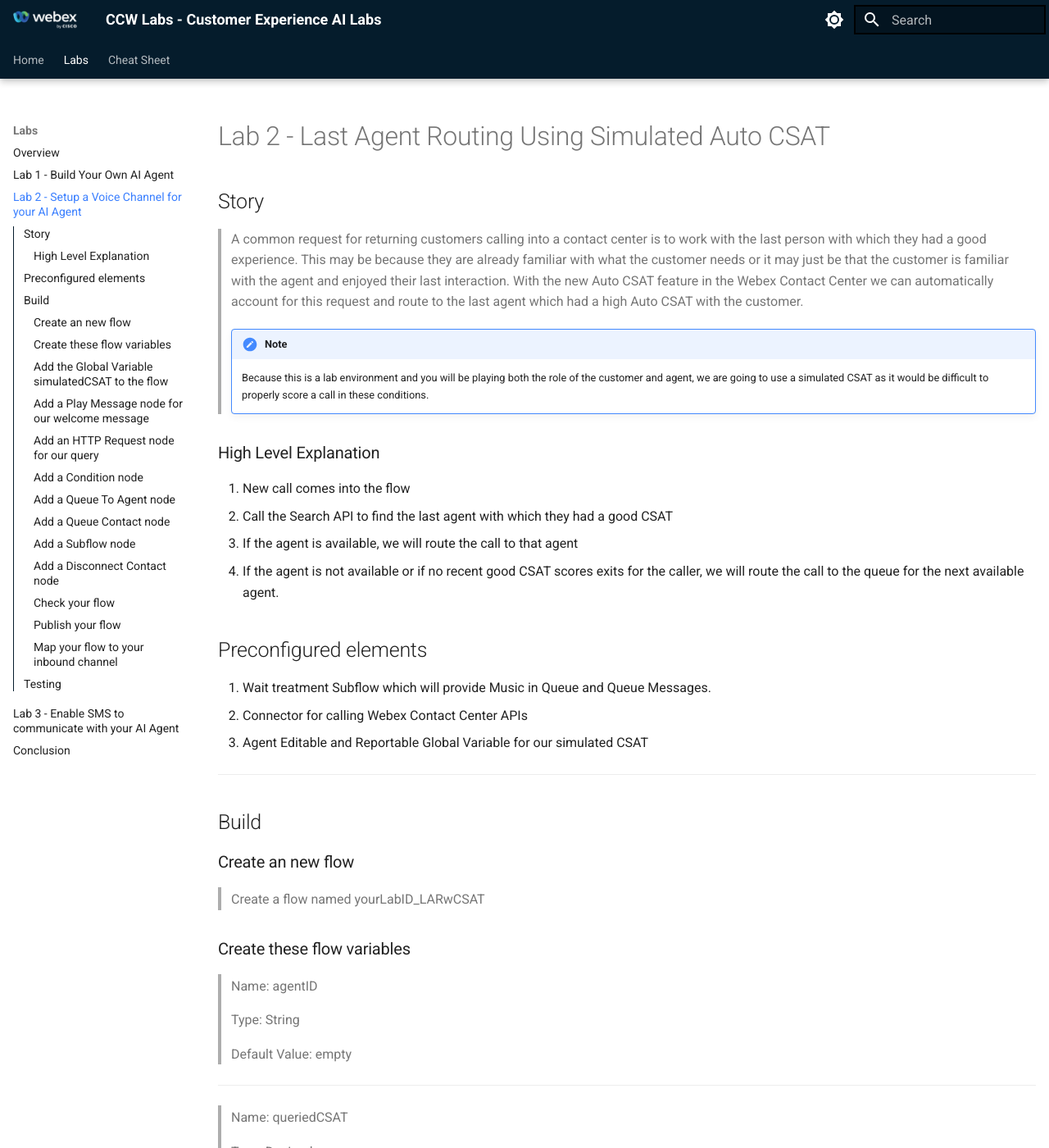
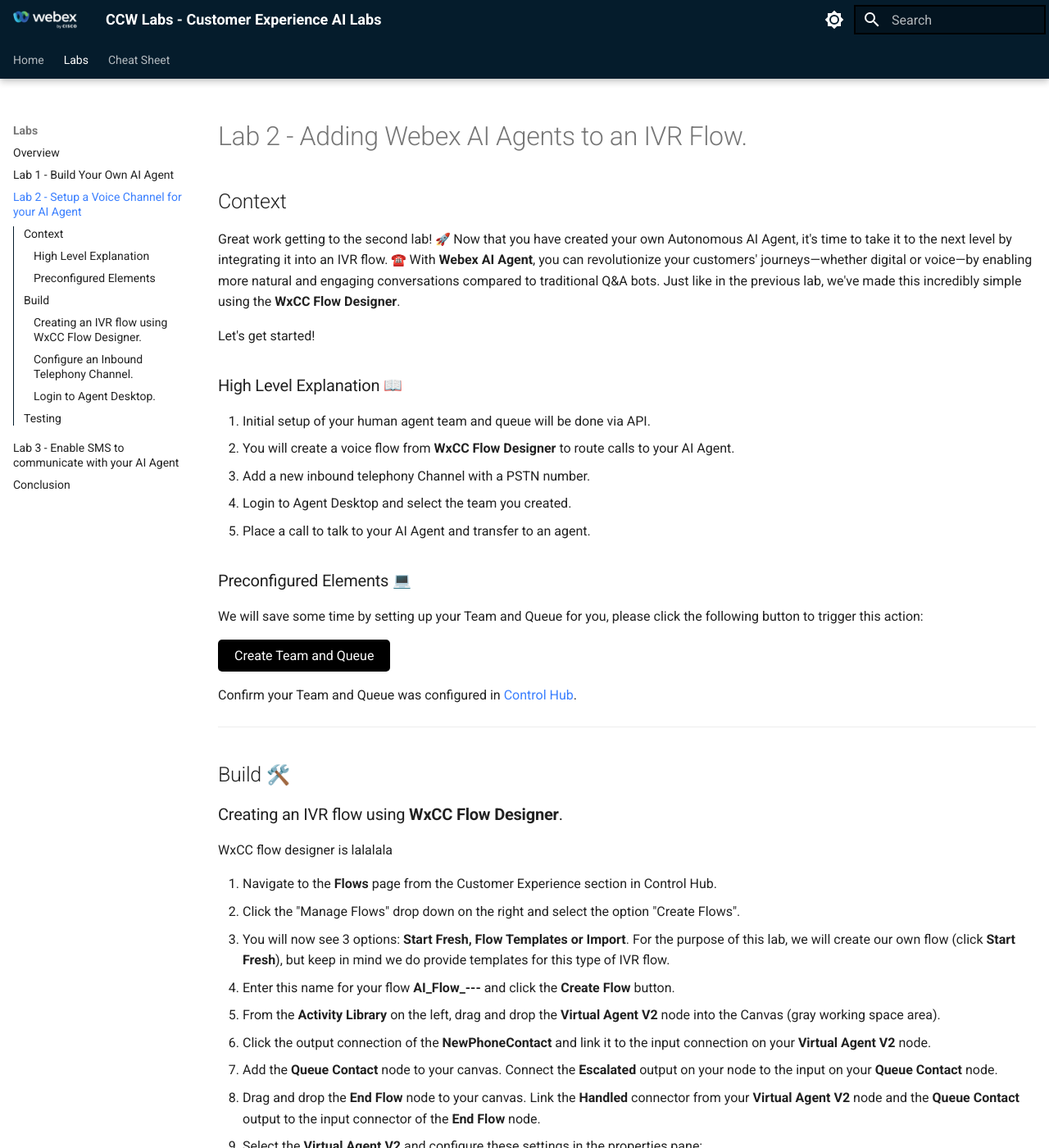
Before and after one commit to ctg-tme/CX-Labs, an MkDocs documentation site: the page built from docs/lab2_AIAgentVoiceFlow.md, in a window 1280 px wide and 1400 px high. Shown: the whole window at 82% size. Built offline with MkDocs 1.6.1 and Material for MkDocs 9.7.7, drawn with Linux system fonts in a browser that asks for light colours; emoji names are drawn with the system emoji font; some of the changed text lies outside the part shown.

Commit message:
Lab 2 Instructions

````diff
--- a/docs/js/attendee-id.js
+++ b/docs/js/attendee-id.js
@@ -34,14 +34,14 @@
 
     // Keep generating until we find a unique ID
     do {
-        attendeeId = Math.floor(100 + Math.random() * 900);
+        attendeeId = Math.floor(1000 + Math.random() * 9000);
     } while (usedIds.has(attendeeId));
 
     // Add the generated ID to the set
     usedIds.add(attendeeId);
 
     // If more than 300 IDs are generated, reset the set to allow repeats
-    if (usedIds.size > 300) {
+    if (usedIds.size > 2000) {
         usedIds.clear(); // Clear the set to allow duplicates after 50 IDs
     }
 
@@ -63,3 +63,52 @@
     console.log('Soft navigation detected!');
     checkAndUpdateAttendeeId();
 });
+
+
+function createInitialSetup() {
+        // Retrieve the attendeeId from localStorage
+    const attendeeId = localStorage.getItem('attendeeId');
+
+    // Check if attendeeId exists
+    if (!attendeeId) {
+        alert("Error: Attendee ID is missing. Please generate it first.");
+        console.error("Error: Attendee ID is missing.");
+        return;
+    }
+    // Define the webhook URL
+    const webhookUrl = "https://hooks.us.webexconnect.io/events/BUUTVA1U9R";
+
+    // Define the payload
+    const payload = {
+        attendee_id: attendeeId // Add your attendee_id here if needed
+    };
+
+    // Make the POST request using fetch
+    fetch(webhookUrl, {
+        method: "POST", // HTTP method
+        headers: {
+            "Content-Type": "application/json" // Specify JSON content type
+        },
+        body: JSON.stringify(payload) // Convert payload to JSON string
+    })
+    .then(response => {
+        const messageElement = document.getElementById('setup-message');
+        if (response.ok) {
+            // If the request was successful
+            console.log("Webhook triggered successfully");
+            messageElement.style.color = 'green'; // Set message color to green for success
+            messageElement.textContent = "Setup successfully created!";
+        } else {
+            // If the request failed
+            console.error("Error triggering webhook:", response.statusText);
+            alert("Error triggering webhook: " + response.statusText);
+            messageElement.style.color = 'red'; // Set message color to red for errors
+            messageElement.textContent = "Error: " + response.statusText;
+        }
+    })
+    .catch(error => {
+        // Handle any network or unexpected errors
+        console.error("Request failed:", error);
+        alert("Request failed: " + error.message);
+    });
+}
--- a/docs/lab1_BuildYourOwnAIAgent.md
+++ b/docs/lab1_BuildYourOwnAIAgent.md
@@ -92,7 +92,7 @@
       > | :--------:       | :-------:| :----: | :---------:  |
       > | name             | string   |    -   | Customer name |
       > | phone_number     | Phone    | **Use default regex**| A valid phone number with country code.
-    16. In the **Webex Connect Flow Builder Fulfillment** section, select the **CCW_Admin_Flows** service and the flow **generate_OTP**. Save your changes.
+    16. In the **Webex Connect Flow Builder Fulfillment** section, select the **CCW_Admin_Flows** service and the flow **generate_OTP**. Click the "Add" button.
     14. click the **New action** button again, and proceed to name the action **validate_OTP**, add a description and select the action scope option called **Slot filling and fulfillment**.
     15. Create new input entities for the data required to authenticate, these are the details for each entity:
     <br>
@@ -101,7 +101,7 @@
       >| otp              | string   |    -   | The 6 digit OTP given by the customer |
       >| phone_number     | Phone    | **Use default regex**| A valid phone number with country code. |
       >| transaction      | string   |    -   | transid received in the authenticate_generate_OTP response. Do not ask the user for this |
-    16. In the **Webex Connect Flow Builder Fulfillment** section, select the **CCW_Admin_Flows** service and the flow **validate_OTP**. Save your changes.
+    16. In the **Webex Connect Flow Builder Fulfillment** section, select the **CCW_Admin_Flows** service and the flow **validate_OTP**. Click the "Add" button.
     17. You are ready to test your AI Agent.
     <br>
     <br>
--- a/docs/lab2_AIAgentVoiceFlow.md
+++ b/docs/lab2_AIAgentVoiceFlow.md
@@ -1,303 +1,88 @@
-# Lab 2 - Last Agent Routing Using Simulated Auto CSAT
+# Lab 2 - Adding Webex AI Agents to an IVR Flow.
 
-## Story
-> A common request for returning customers calling into a contact center is to work with the last person with which they had a good experience.  This may be because they are already familiar with what the customer needs or it may just be that the customer is familiar with the agent and enjoyed their last interaction. With the new Auto CSAT feature in the Webex Contact Center we can automatically account for this request and route to the last agent which had a high Auto CSAT with the customer.
-> !!! Note
-      Because this is a lab environment and you will be playing both the role of the customer and agent, we are going to use a simulated CSAT as it would be difficult to properly score a call in these conditions.
+## Context
+
+Great work getting to the second lab! :rocket: Now that you have created your own Autonomous AI Agent, it's time to take it to the next level by integrating it into an IVR flow. :telephone:  With **Webex AI Agent**, you can revolutionize your customers' journeys—whether digital or voice—by enabling more natural and engaging conversations compared to traditional Q&A bots. Just like in the previous lab, we've made this incredibly simple using the **WxCC Flow Designer**.
+
+Let's get started!
 
 
-### High Level Explanation
-1. New call comes into the flow
-2. Call the Search API to find the last agent with which they had a good CSAT
-3. If the agent is available, we will route the call to that agent
-4. If the agent is not available or if no recent good CSAT scores exits for the caller, we will route the call to the queue for the next available agent.
+### High Level Explanation :open_book:
+1. Initial setup of your human agent team and queue will be done via API.
+2. You will create a voice flow from **WxCC Flow Designer** to route calls to your AI Agent.
+3. Add a new inbound telephony Channel with a PSTN number.
+5. Login to Agent Desktop and select the team you created.
+6. Place a call to talk to your AI Agent and transfer to an agent.
 
 
-## Preconfigured elements
-1. Wait treatment Subflow which will provide Music in Queue and Queue Messages.
-2. Connector for calling Webex Contact Center APIs
-3. Agent Editable and Reportable Global Variable for our simulated CSAT
+### Preconfigured Elements :computer:
+
+We will save some time by setting up your Team and Queue for you, please click the following button to trigger this action:
+
+<button onclick="createInitialSetup()">Create Team and Queue</button>
+<span id="setup-message" style="margin-left: 10px; color: green;"></span>
+
+Confirm your Team and Queue was configured in [Control Hub](https://admin.webex.com){:target="_blank"}.
 
 ---
 
-## Build
-### Create an new flow
+## Build :hammer_and_wrench:
 
-> Create a flow named <copy><w class="POD">yourLabID</w>_LARwCSAT</copy>
+### Creating an IVR flow using **WxCC Flow Designer**.
 
-### Create these flow variables
+WxCC flow designer is lalalala
 
-> Name: <copy>agentID</copy>
->
-> Type: String
->
-> Default Value: empty
+1. Navigate to the **Flows** page from the Customer Experience section in Control Hub.
+2. Click the "Manage Flows" drop down on the right and select the option "Create Flows".
+3. You will now see 3 options: **Start Fresh, Flow Templates or Import**. For the purpose of this lab, we will create our own flow (click **Start Fresh**), but keep in mind we do provide templates for this type of IVR flow.
+4. Enter this name for your flow **AI_Flow_<span id="attendee-id">---</span>** and click the **Create Flow** button.
+5. From the **Activity Library** on the left, drag and drop the **Virtual Agent V2** node into the Canvas (gray working space area).
+6. Click the output connection of the **NewPhoneContact** and link it to the input connection on your **Virtual Agent V2** node.
+7. Add the **Queue Contact** node to your canvas. Connect the **Escalated** output on your node to the input on your **Queue Contact** node.
+8. Drag and drop the **End Flow** node to your canvas. Link the **Handled** connector from your **Virtual Agent V2** node and the **Queue Contact** output to the input connector of the **End Flow** node.
+9. Select the **Virtual Agent V2** and configure these settings in the properties pane:
+  >Contact Center AI Config = Webex AI Agent (Autonomous)
+  >
+  >Virtual Agent = **<span id="attendee-id">---</span>_AutoAgent** or **Doctor's appointment - <span id="attendee-id">---</span>**
+10. Select the **Queue Contact** activity and select the queue with name **Queue_<span id="attendee-id">---</span>**.
+11. We are finished with the configuration, let's enable **Validation** in the bottom right corner. No errors should come up, now select the option to **Publish Flow**.
+12. A new window pops up, don't select any version labels, click **Publish Flow**.
+
+### Configure an Inbound Telephony Channel.
+
+1. Navigate to the **Channels** page from the Customer Experience section in Control Hub.
+2. Click the option **Create Channel**. A new window will come up, enter the following details:
+  >Name: **<span id="attendee-id">---</span>_AutoChannel**
+  >Description: AI Agents @ CCW
+  >Channel Type: Inbound Telephony
+  >Service Level Threshold: 120
+  >Routing Flow: **AI_Flow_<span id="attendee-id">---</span>**
+  >Version Label: Latest
+  >Music on Hold: defaultmusic_on_hold.wav
+3. Select the option to add a support number. Select the location **WxCC RTP** and choose any number from the list.
+4. Click the checkbox on the right to confirm the number selection and then select the **Create** option.
+
+### Login to Agent Desktop.
+1. Open the Chrome profile called **WxCC Agent**.
+2. Launch the [Agent Desktop](https://desktop.wxcc-us1.cisco.com/) and log with the stored credentials.
+3. In the **Station Credentials** window, select the **Desktop** telephony option and team called **Team_<span id="attendee-id">---</span>**
+4. Set your status to available to receive a call while testing.
+
+You are ready to test your AI Agent over voice.
 
 ---
 
-> Name: <copy>queriedCSAT</copy>
->
-> Type: Decimal
->
-> Default Value: <copy>0.0</copy>
+## Testing :test_tube:
+
+1. Call the number you assigned to your inbound telephony channel.
+2. Your AI Agent should greet you with its welcome message.
+3. Depending on the type of AI Agent you built in the first lab, ask a couple of relevant questions.
+4. Request for a transfer to a human agent.
+5. Answer the call in the Agent Desktop, a notification will pop up to review the summary of your conversation with the AI Agent.
+
+You have finished Lab 2. Congratulations!
 
 ---
 
-### Add the Global Variable simulatedCSAT to the flow
-> There are no values to set because it has already been configured globally
-
----
-
-### Add a Play Message node for our welcome message
-
-> Connect the New Phone Contact to this Play Message node
->
-> Enable Text-To-Speech
->
-> Select the Connector: Cisco Cloud Text-to-Speech
->
-> Click the Add Text-to-Speech Message button
->
-> Delete the Selection for Audio File
->
-> Text-to-Speech Message: <copy>Welcome to Lab 2 of Solutions use-cases and APIs.</copy>
->
----
-
-
-### Add an HTTP Request node for our query
-> Connect the output node edge from the Play Message node to this node
->
-> Select Use Authenticated Endpoint
->
-> Connector: WxCC_API
->
-> Path: /search
->
-> Method: POST
->
-> Content Type: Application/JSON
->
-> Copy this GraphQL query into the request body:
-```JSON
-{"query":"query simulatedCSAT($from:Long! $to:Long! $timeComparator:QueryTimeType $filter:TaskFilters $name:String!){task(from:$from,to:$to,timeComparator:$timeComparator,filter:$filter){tasks{owner{name id}simulatedCSAT:doubleGlobalVariables(name:$name){name value}}}}","variables":{"from":"{{now() | epoch(inMillis=true) - 604800000}}","to":"{{now() | epoch(inMillis=true)}}","timeComparator":"endedTime","filter":{"and":[{"status":{"equals":"ended"}},{"origin":{"equals":"{{NewPhoneContact.ANI}}"}},{"doubleGlobalVariables":{"name":{"equals":"simulatedCSAT"},"value":{"gte":3}}}]},"name":"simulatedCSAT"}}
-```
-> <details><summary>Expanded Query For Understanding (optional)</summary>
-```GraphQL
-query simulatedCSAT(
-  $from: Long!
-  $to: Long!
-  $timeComparator: QueryTimeType
-  $filter: TaskFilters
-  $name: String!
-) {
-  task(from: $from, to: $to, timeComparator: $timeComparator, filter: $filter) {
-    tasks {
-      owner {
-        name #Agent Name
-        id #Agent ID
-      }
-      simulatedCSAT: doubleGlobalVariables(name: $name) {
-        name
-        value #Value of the simulatedCSAT
-      }
-    }
-  }
-}
-```
-```JSON
-Variables:
-
-{
-  "from": "{{now() | epoch(inMillis=true) - 604800000}}", # time now - 1 week represented in EPOCH time(ms)
-  "to": "{{now() | epoch(inMillis=true)}}", # time now represented in EPOCH time(ms)
-  "timeComparator": "endedTime",
-  "filter": {
-    "and": [
-      {
-        "status": {
-          "equals": "ended"
-        }
-      },
-      {
-        "origin": {
-          "equals": "{{NewPhoneContact.ANI}}"
-        }
-      },
-      {
-        "doubleGlobalVariables": { #Filtering on the Global Variable simulatedCSAT to be greater or equal to 3
-          "name": {
-            "equals": "simulatedCSAT"
-          },
-          "value": {
-            "gte": 3
-          }
-        }
-      }
-    ]
-  },
-  "name": "simulatedCSAT" #The Alias name used for the global variable in the returned fields
-}
-```
-</details>
-
-> Parse Settings:
->
-> Content Type: JSON
->
-> - Output Variable: `agentID`
-> - Path Expression: <copy>`$.data.task.tasks[0].owner.id`</copy>
->
-> - Output Variable: `queriedCSAT`
-> - Path Expression: <copy>`$.data.task.tasks[0].simulatedCSAT.value`</copy>
->
----
-
-### Add a Condition node
-> Connect the output node edge from teh HTTP Request node to this node
->
-> Expression: <copy>`{{agentID is empty}}`</copy>
->
-> We will connect the True node in a future step.
->
-> Connect the False node edge to the Queue To Agent node created in the next step.
->
----
-
-### Add a Queue To Agent node
-> Agent Variable: agentID
->
-> Agent Lookup Type: ID
->
-> Set Contact Priority: True
->
-> Select Static Priority
->
-> Static Priority Value: P1
->
-> Reporting Queue: <w class="Queue">yourQueueID</w>
->
-> Park Contact if Agent Unavailable: False
->
-> Recovery Queue: <w class="Queue">yourQueueID</w>
->
-> Connect the Output and Error node edges to the Queue Contact node created in the next step
----
-
-### Add a Queue Contact node
-> Connect the True node edge from the Condition node to this node
->
-> Select Static Queue
->
-> Queue: <w class="Queue">yourQueueID</w>
->
-> Connect the Output node edge from this node to the Subflow node
----
-
-### Add a Subflow node
-> In the Activity Library pane on the left side of the screen, click Subflows
->
-> Find the Subflow names WaitTreatment and drag it onto the flow canvas like you would any other node.
->
-> Connect the output node edge from the Queue Contact node added in the previous step to this node.
->
-> Subflow Label: Latest
->
-> Enable automatic updates: True
->
-> Subflow Input Variables: None
->
-> Subflow Output Variables: None
->
-> Connect the output node edge from this node to the Disconnect Contact node added in the next step.
----
-
-### Add a Disconnect Contact node
-
----
-
-
-### <details><summary>Check your flow</summary>![](./assets/lab2_LARwCSAT.png)</details>
-
----
-
-### Publish your flow
-> Turn on Validation at the bottom right corner of the flow builder
->
-> If there are no Flow Errors, Click Publish
->
-> Add a publish note
->
-> Add Version Label(s): Live
->
-> Click Publish Flow
-
----
-
-
-### Map your flow to your inbound channel
-> Navigate to Control Hub > Contact Center > Channels
->
-> Locate your Inbound Channel (you can use the search): <copy><w class="EPname"></w></copy>
->
-> Select the Routing Flow: <copy><w class="POD"></w>_LARwCSAT</copy>
->
-> Select the Version Label: Live
->
-> Click Save in the lower right corner of the screen
-
----
-
-## Testing
-1. Launch the [Agent Desktop](https://desktop.wxcc-us1.cisco.com/) and log in using the Desktop option.
-2. On your Agent Desktop, set your status to available
-      1. Using Webex, place a call to your Inbound Channel number <copy><w class="EPDN"></w></copy>
-      2. You should be offered a call, click on the accept button. (You may want to mute the mic on both Webex and the Agent Desktop)
-      3. In the Agent Desktop you will see a new field in Call Information section where you can edit the Simulated CSAT.  Enter a value of <copy>2.9</copy> and click save.
-      4. After a few moments end the call and select a wrapup code.
-3. Using Webex, place another call to your Inbound Channel number <copy><w class="EPDN"></w></copy>
-      1. You should be offered the call, click on the accept button.
-      2. Enter a value of <copy>3.7</copy> in for Simulated CSAT and click save.
-      3. After a few moments end the call and select a wrapup code.
-4. In your Flow:
-      1. Open the debugger
-      2. Select the first interaction (at the bottom of the list)
-      3. Trace the steps taken in the flow
-      4. Open the last interaction
-      5. Trace the steps taken in the flow
-5. Answer these questions:
-      1. Did the second call get routed to your agent via the Queue To Agent node?
-         1. Why or why not
-6. On your Agent Desktop, set your status to not be available
-7. Using Webex, place another call to your Inbound Channel number <copy><w class="EPDN"></w></copy>
-8. After you hear the queue treatment start, change your status to available on the agent desktop.
-      1. You should be offered the call, click on the accept button.
-      2. Enter a value of <copy>2.8</copy> in for Simulated CSAT and click save.
-      3. After a few moments end the call and select a wrapup code.
-9. In your Flow:
-      1. Open the debugger
-      2. Select the last interaction
-      3. Trace the steps taken in the flow
-10. Answer these questions:
-      1. Was the call routed to the Queue to Agent node?
-      2. What happened next?
-         1. Why?
-         2. What will happen if you call in again starting in the Available status?
-11. Make sure that you are in Available status on the agent desktop.
-12. Using Webex, place another call to your Inbound Channel number <copy><w class="EPDN"></w></copy>
-      1. You should be offered the call, click on the accept button.
-      2. After a few moments end the call and select a wrapup code.
-13. In your Flow:
-      1. Open the debugger
-      2. Select the last interaction
-      3. Trace the steps taken in the flow
-14. Answer the following questions:
-      1. Was the call offered to you from the Queue to Agent node?
-      2. What was the value of the variable queriedCSAT (look in the HTTP node step)
-         1. Why?
-      3. How do you think that you could change the logic/criteria to meet other business needs?
-
-
 # Once you have completed the testing, let the instructor know.
----
 <script src='../assets/load.js'><script>
````
